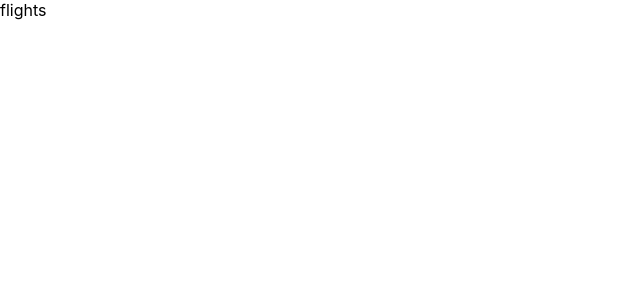
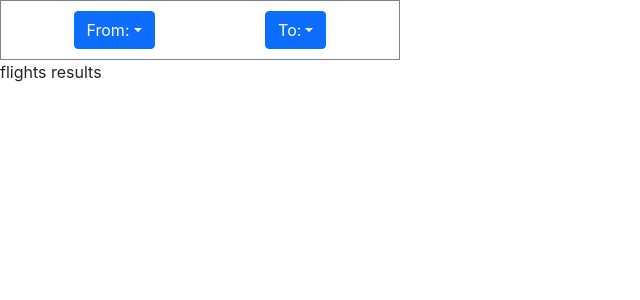
Before and after one commit to ikoroleva/flights-api, a React (Create React App) app: page / in a window 1280 px wide. Shown: the top 300 px of the page, without its empty margins (0-640 px from the left). Built offline with nearby package versions, Linux system fonts and the light colour scheme.

Commit message:
added dropdown select

```diff
--- a/package.json
+++ b/package.json
@@ -6,8 +6,10 @@
     "@testing-library/jest-dom": "^5.16.4",
     "@testing-library/react": "^13.3.0",
     "@testing-library/user-event": "^13.5.0",
+    "bootstrap": "^5.1.3",
     "luxon": "^2.4.0",
     "react": "^18.2.0",
+    "react-bootstrap": "^2.4.0",
     "react-dom": "^18.2.0",
     "react-router-dom": "^6.3.0",
     "react-scripts": "5.0.1",
--- a/public/index.html
+++ b/public/index.html
@@ -2,28 +2,20 @@
 <html lang="en">
   <head>
     <meta charset="utf-8" />
-    <link rel="icon" href="%PUBLIC_URL%/favicon.ico" />
+
     <meta name="viewport" content="width=device-width, initial-scale=1" />
     <meta name="theme-color" content="#000000" />
     <meta
       name="description"
       content="Web site created using create-react-app"
     />
-    <link rel="apple-touch-icon" href="%PUBLIC_URL%/logo192.png" />
-    <!--
-      manifest.json provides metadata used when your web app is installed on a
-      user's mobile device or desktop. See https://developers.google.com/web/fundamentals/web-app-manifest/
-    -->
-    <link rel="manifest" href="%PUBLIC_URL%/manifest.json" />
-    <!--
-      Notice the use of %PUBLIC_URL% in the tags above.
-      It will be replaced with the URL of the `public` folder during the build.
-      Only files inside the `public` folder can be referenced from the HTML.
+    <link
+      rel="stylesheet"
+      href="https://cdn.jsdelivr.net/npm/bootstrap@5.1.3/dist/css/bootstrap.min.css"
+      integrity="sha384-1BmE4kWBq78iYhFldvKuhfTAU6auU8tT94WrHftjDbrCEXSU1oBoqyl2QvZ6jIW3"
+      crossorigin="anonymous"
+    />
 
-      Unlike "/favicon.ico" or "favicon.ico", "%PUBLIC_URL%/favicon.ico" will
-      work correctly both with client-side routing and a non-root public URL.
-      Learn how to configure a non-root public URL by running `npm run build`.
-    -->
     <title>React App</title>
   </head>
   <body>
--- a/src/App.css
+++ b/src/App.css
@@ -1,38 +1,12 @@
-.App {
-  text-align: center;
+* {
+  box-sizing: border-box;
 }
 
-.App-logo {
-  height: 40vmin;
-  pointer-events: none;
+.select__flight {
+  display: flex;
+  justify-content: space-evenly;
+  gap: 3em;
+  border: 1px solid grey;
+  width: 400px;
+  padding: 10px;
 }
-
-@media (prefers-reduced-motion: no-preference) {
-  .App-logo {
-    animation: App-logo-spin infinite 20s linear;
-  }
-}
-
-.App-header {
-  background-color: #282c34;
-  min-height: 100vh;
-  display: flex;
-  flex-direction: column;
-  align-items: center;
-  justify-content: center;
-  font-size: calc(10px + 2vmin);
-  color: white;
-}
-
-.App-link {
-  color: #61dafb;
-}
-
-@keyframes App-logo-spin {
-  from {
-    transform: rotate(0deg);
-  }
-  to {
-    transform: rotate(360deg);
-  }
-}
--- a/src/App.js
+++ b/src/App.js
@@ -1,8 +1,13 @@
-import logo from "./logo.svg";
 import "./App.css";
+import Dropdown from "./Dropdown";
 
 function App() {
-  return <div>flights</div>;
+  return (
+    <>
+      <Dropdown />
+      <div>flights results</div>
+    </>
+  );
 }
 
 export default App;
--- /dev/null
+++ b/src/Dropdown.js
@@ -0,0 +1,26 @@
+import { DropdownButton, Dropdown } from "react-bootstrap";
+const ourDropDown = () => {
+  return (
+    <div className="select__flight">
+      <div className="select__flight_dep">
+        <DropdownButton id="dropdown-basic-button" title="From:">
+          <Dropdown.Item href="#/action-1">Prague</Dropdown.Item>
+          <Dropdown.Item href="#/action-2">Berlin</Dropdown.Item>
+          <Dropdown.Item href="#/action-3">Warsaw</Dropdown.Item>
+          <Dropdown.Item href="#/action-3">Pardubice</Dropdown.Item>
+        </DropdownButton>
+      </div>
+      <div className="select__flight_arr">
+        <DropdownButton id="dropdown-basic-button" title="To:">
+          <Dropdown.Item href="#/action-1">Valencia</Dropdown.Item>
+          <Dropdown.Item href="#/action-2">Barcelona</Dropdown.Item>
+          <Dropdown.Item href="#/action-3">Madrid</Dropdown.Item>
+          <Dropdown.Item href="#/action-3">Milano</Dropdown.Item>
+          <Dropdown.Item href="#/action-3">Athens</Dropdown.Item>
+        </DropdownButton>
+      </div>
+    </div>
+  );
+};
+
+export default ourDropDown;
```
Also changed, not shown: 1 other file (tests, documents, lock files or other folders).
